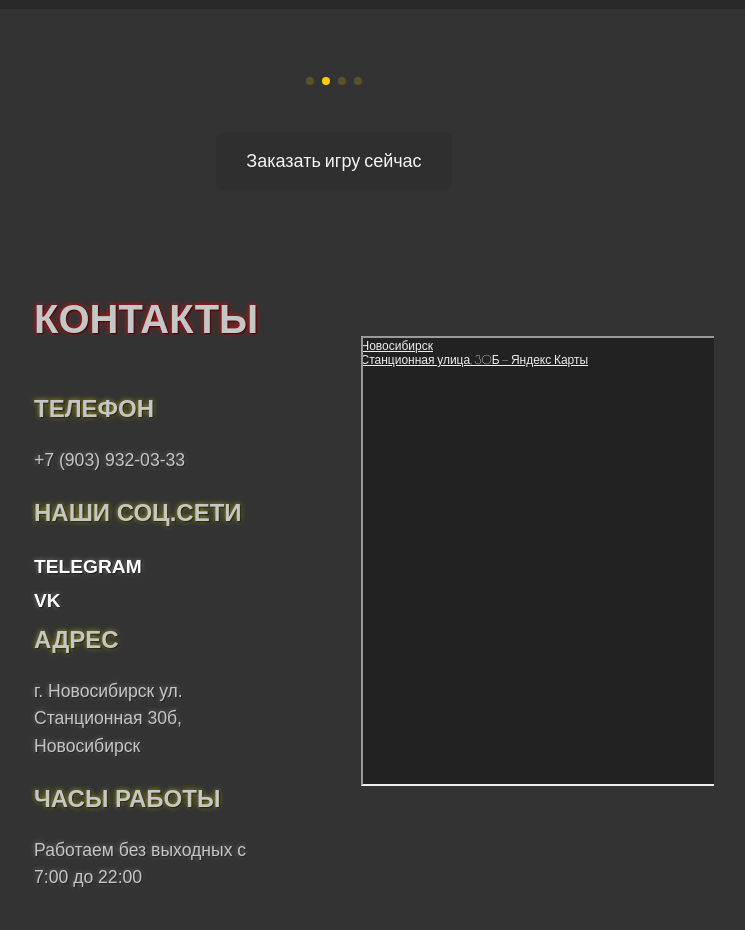
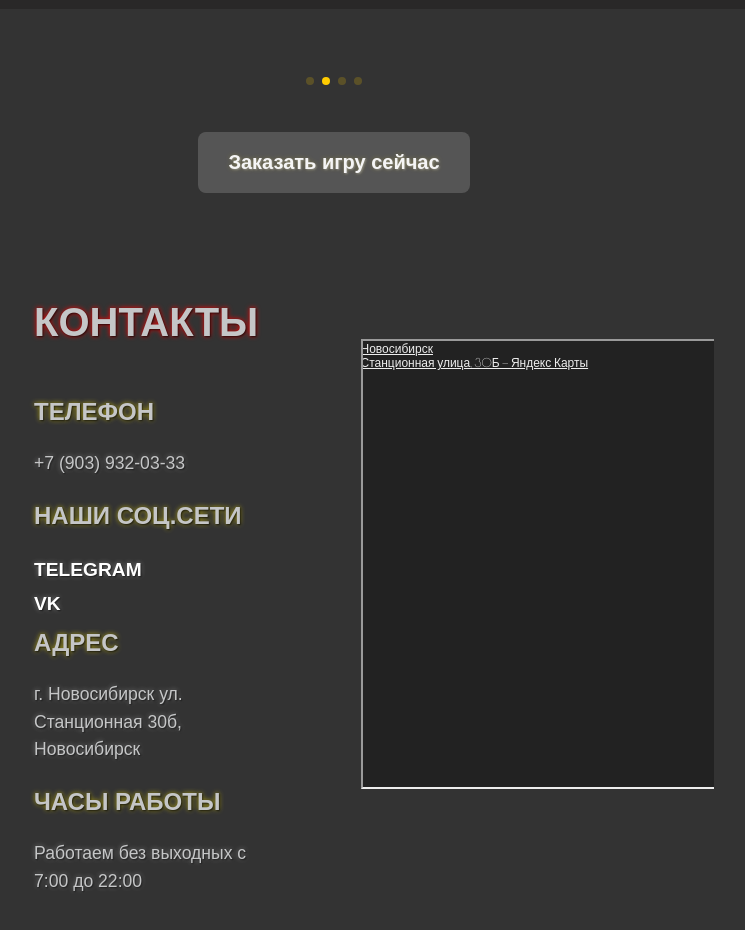
Before and after one commit to GANSGX/siteForStrikeball, a plain HTML site: page index.html in a window 1280 px wide. Shown: the part 1340-2270 px from the top of the page, without its empty margins (306-1051 px from the left). Drawn offline with nearby package versions, Linux system fonts and the light colour scheme; a script that the page names is missing.

Commit message:
fix-button-main-css

```diff
--- a/css/main.css
+++ b/css/main.css
@@ -578,12 +578,16 @@ body {
     margin-top: calc(var(--index) * 2);
     display: inline-block;
     padding: 15px 30px;
-    background-color: #2f2f2f; /* Темно-серый фон */
+    background-color: #555555; /* Темно-серый фон */
     color: #f5f5f5; /* Белый цвет текста */
     text-decoration: none;
-    font-size: 18px;
-    font-family: 'Poiret One', sans-serif;
+    font-size: 20px;
+    font-family: 'Exotic Stencil Army', sans-serif;
+    font-weight: bold;
     border-radius: 8px;
+    text-shadow:
+        1px 1px 2px #ffffff43,
+        0 0 5px rgba(246, 219, 10, 0.217);
     transition: transform 0.3s ease, background-color 0.3s ease; /* Плавный переход */
 }
 
@@ -603,7 +607,7 @@ body {
     width: 100%;
     height: 100%;
     overflow: hidden;
-    background-color: rgba(0, 0, 0, 0.8); /* Полупрозрачный черный фон */
+    background-color: rgba(88, 88, 88, 0.8); /* Полупрозрачный черный фон */
 }
 
 .modal-content {
@@ -636,7 +640,6 @@ body {
     color: #ffffff; /* Ссылки серого цвета */
     text-shadow:
         1px 1px 2px rgba(255, 255, 255, 0.452),
-
         0 0 5px rgba(224, 104, 104, 0.846);
     text-decoration: none;
     font-family: 'Exotic Stencil Army', sans-serif
```
